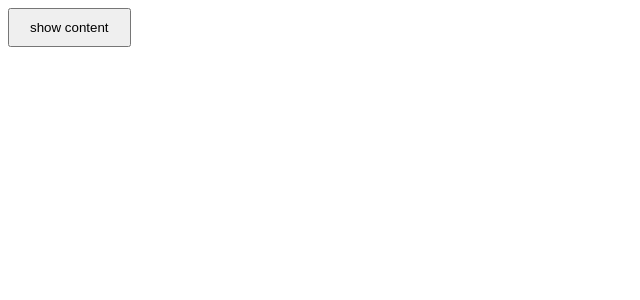
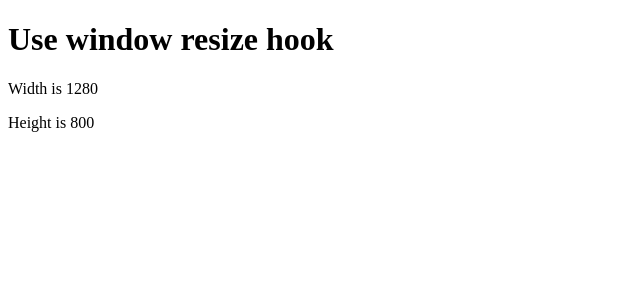
Before and after one commit to AnnaIerchenko/interview_projects_react, a React (Create React App) app: page / in a window 1280 px wide. Shown: the top 300 px of the page, without its empty margins (0-640 px from the left). Built offline with nearby package versions, Linux system fonts and the light colour scheme.

Commit message:
useWindowResizeHook

```diff
--- a/src/App.js
+++ b/src/App.js
@@ -9,7 +9,7 @@ import SearchAutocompete from './components/search-autocomplete';
 // import ScrollIndicator from './components/scroll-indicator';
 import StarRating from './components/star-rating';
 import TicTacTok from './components/tic-tac-tok';
-
+import UseWindowResizeTest from './components/use-window-resize/test';
 import TreeView from './components/tree-view';
 import UseFetchHookTest from './components/use-fetch/test';
 import UseOnclickOutsideTest from './components/use-outside-click/test';
@@ -36,7 +36,8 @@ function App() {
       {/* <SearchAutocompete /> */}
       {/* <TicTacTok /> */}
       {/* <UseFetchHookTest /> */}
-      <UseOnclickOutsideTest />
+      {/* <UseOnclickOutsideTest /> */}
+      <UseWindowResizeTest />
     </div>
   );
 }
--- /dev/null
+++ b/src/components/use-window-resize/index.jsx
@@ -0,0 +1,25 @@
+import React, { useLayoutEffect, useState } from 'react'
+
+const useWindowResize = () => {
+  const [windowSize, setWindowSize] = useState({
+    width: 0,
+    height: 0
+  })
+  function handleResize() {
+    setWindowSize({
+      width: window.innerWidth,
+      height: window.innerHeight
+    })
+  }
+
+  useLayoutEffect(() => {
+    handleResize()
+    window.addEventListener('resize', handleResize)
+    return () => {
+      window.removeEventListener('resize', handleResize)
+    }
+  }, [])
+  return windowSize
+}
+
+export default useWindowResize
--- /dev/null
+++ b/src/components/use-window-resize/test.jsx
@@ -0,0 +1,17 @@
+import React from 'react'
+import useWindowResize from '.'
+
+const UseWindowResizeTest = () => {
+  const windowSize = useWindowResize()
+  const {width, height} = windowSize
+
+  return (
+    <div>
+      <h1>Use window resize hook</h1>
+      <p>Width is {width}</p>
+      <p>Height is {height}</p>
+    </div>
+  )
+}
+
+export default UseWindowResizeTest
```
